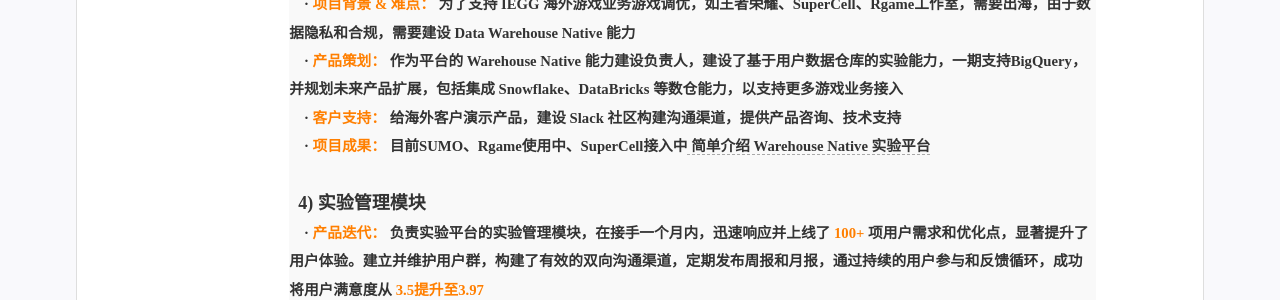
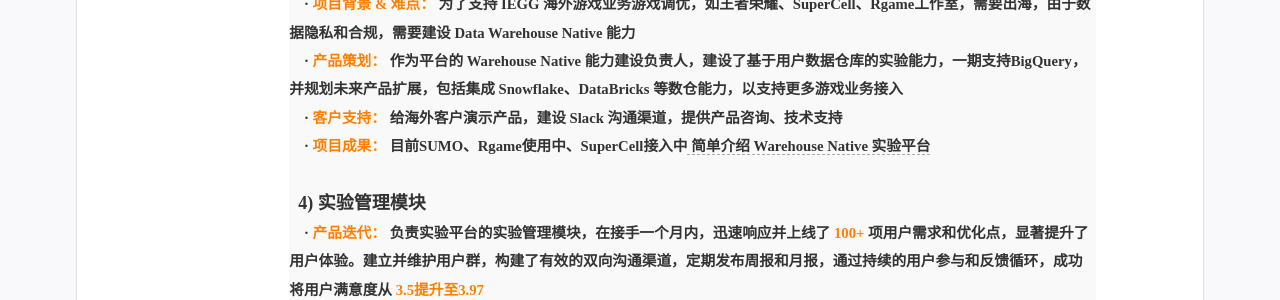
Before and after one commit to kuailexiaoshenxian/cn-wx-cv, a Jekyll site: the page built from index.html, in a window 1280 px wide. Shown: the part 1139-1439 px from the top of the page. Built offline with Jekyll 4.4.1, drawn with Linux system fonts in a browser that asks for light colours.

Commit message:
Update resume.yml

```diff
--- a/_data/resume.yml
+++ b/_data/resume.yml
@@ -111,7 +111,7 @@ main: #简历主要内容，
             <font face="等线"><font size=4><strong> &nbsp 3) 海外实验平台 | Data Warehouse Native 能力建设</strong></font>  <br>  &nbsp &nbsp
             · <font color=#FF7F00><strong>项目背景 & 难点： </strong></font>为了支持 IEGG 海外游戏业务游戏调优，如王者荣耀、SuperCell、Rgame工作室，需要出海，由于数据隐私和合规，需要建设 Data Warehouse Native 能力<br> &nbsp &nbsp
             · <font color=#FF7F00><strong>产品策划： </strong></font>作为平台的 Warehouse Native 能力建设负责人，建设了基于用户数据仓库的实验能力，一期支持BigQuery，并规划未来产品扩展，包括集成 Snowflake、DataBricks 等数仓能力，以支持更多游戏业务接入  <br> &nbsp &nbsp
-            · <font color=#FF7F00><strong>客户支持： </strong></font>给海外客户演示产品，建设 Slack 社区构建沟通渠道，提供产品咨询、技术支持<br> &nbsp &nbsp
+            · <font color=#FF7F00><strong>客户支持： </strong></font>给海外客户演示产品，建设 Slack 沟通渠道，提供产品咨询、技术支持<br> &nbsp &nbsp
             · <font color=#FF7F00><strong>项目成果： </strong></font>目前SUMO、Rgame使用中、SuperCell接入中 <a href="https://docs.abetterchoice.ai/guide/data/data-warehouse"> <strong> 简单介绍 Warehouse Native 实验平台 </strong> </a>
             <br> <br>
             <font face="等线"><font size=4><strong> &nbsp 4) 实验管理模块</strong></font>  <br>  &nbsp &nbsp
```
